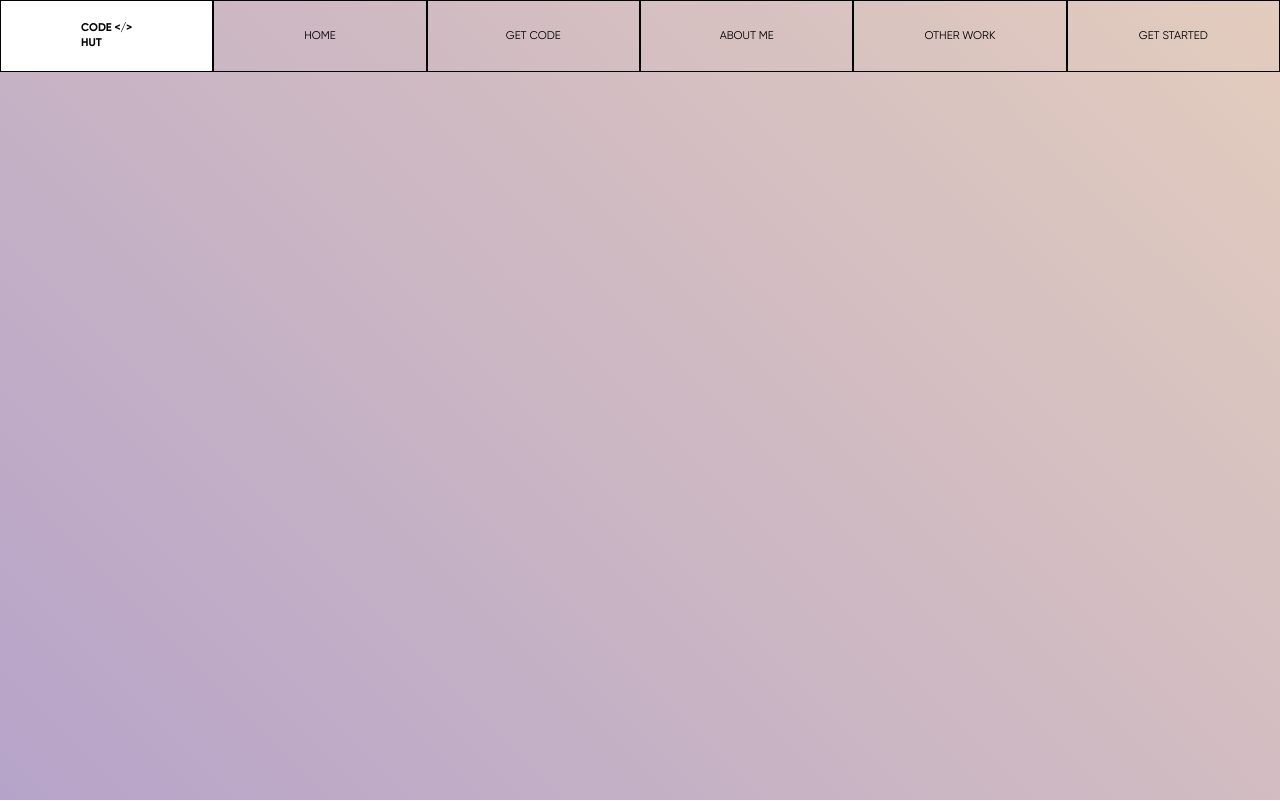
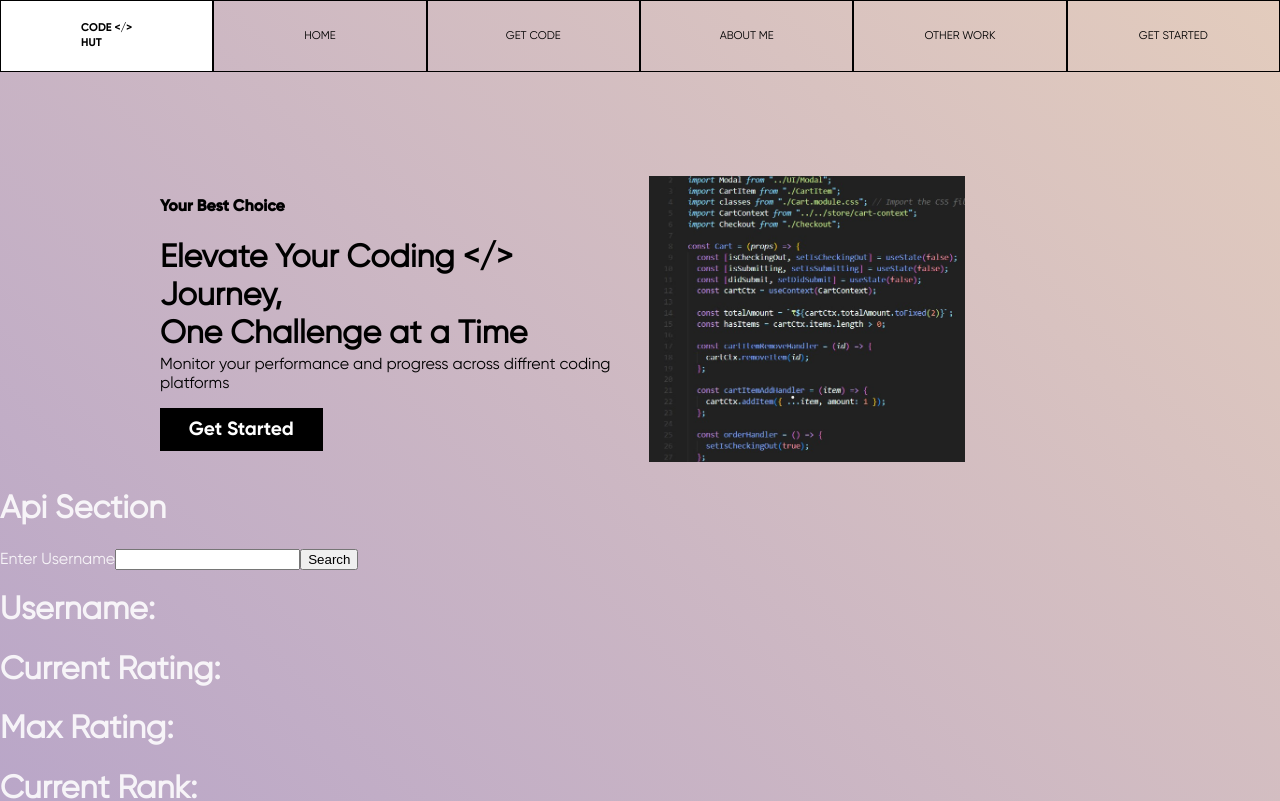
Before and after one commit to RaazKetan/CodeHut, a React (Vite) app: page / in a window 1280 px wide. Shown: the top 801 px of the page. Built offline with nearby package versions, Linux system fonts and the light colour scheme; no server answers.

Commit message:
Api CodeForces

```diff
--- a/src/App.jsx
+++ b/src/App.jsx
@@ -1,11 +1,15 @@
 import Header from './Components/Header'
+import HeroSection from './Components/HeroSection/HeroSection'
 import './App.css'
+import ApiSection from './Components/ApiSection/ApiSection'
 
 function App() {
 
   return (
     <>
       <Header/>
+      <HeroSection/>
+      <ApiSection/>
           </>
   )
 }
--- /dev/null
+++ b/src/Components/ApiSection/ApiSection.jsx
@@ -0,0 +1,70 @@
+import { useState, useCallback, useEffect } from "react";
+const ApiSection = () => {
+    const [username, setUsername] = useState("");
+    const [user, setUser] = useState([]);
+
+
+   const onChangeHandler = (e) => {
+        setUsername(e.target.value);
+    }
+
+    const fetchUserDetails = useCallback(async () => {
+        try {
+            // const response = await fetch(`https://codeforces.com/api/user.info?handles=${username};`);
+            const response = await fetch("https://codeforces.com/api/user.info?handles=ketanraaz");
+            if (!response.ok) {
+                throw new Error('Something went wrong!');
+            }
+            const data = await response.json();
+            const userDetails = {
+                uname: data.result[0].handle,
+                currentRating: data.result[0].rating,
+                maxRating: data.result[0].maxRating,
+                currentRank: data.result[0].rank,
+                maxRank: data.result[0].maxRank,
+                contribution: data.result[0].contribution,
+                avatar: data.result[0].titlePhoto
+            }
+            setUser(userDetails);
+
+        } catch (error) {
+            console.log(error.message);
+        }
+    }, []);
+
+    useEffect(() => {
+        fetchUserDetails();
+    },[fetchUserDetails,username])
+
+
+  const submitHandler = (e) => {
+
+        e.preventDefault();
+        setUsername(e.target.value);
+        fetchUserDetails();
+    }
+    return(
+        <div>
+            <h1>Api Section</h1>
+            <label>Enter Username</label>
+            <input type="text" onChange={onChangeHandler}  ></input>
+            <button
+            onClick={submitHandler}
+            >Search</button>
+            <div>
+                <h1>Username: {user.uname}</h1>
+                <h1>Current Rating: {
+                    user.currentRating
+                }</h1>
+                <h1>Max Rating: {user.maxRating} </h1>
+                <h1>Current Rank: </h1>
+                <h1>Max Rank: </h1>
+                <h1>Contribution: </h1>
+                <img src="" alt="avatar"></img>
+            </div>
+            {username && <h1>{username}</h1>}
+
+        </div>
+    )
+}
+export default ApiSection;
--- a/src/Components/Header.module.css
+++ b/src/Components/Header.module.css
@@ -22,13 +22,14 @@
     list-style: none;
     width: 100%;
     border: 1px solid #000;
-    transition: 0.5s all ease-in-out;
+    transition: all 0.5s ease-in-out;
     cursor: pointer;
     /* margin: 0 10px; */
 }
 .nav-bar ul li:hover{
     background-color: #fff;
     color: #fff;
+    /* transform: scale(1.1); */
 }
 .nav-bar ul li:nth-child(1){
     font-family: 'Gilroy-Bold', sans-serif;
@@ -38,5 +39,6 @@
     color: #000;
     text-transform: uppercase;
     font-size: 0.7rem;
+    transition: transform 0.5s;
     /* transition: 0.5s; */
 }
--- /dev/null
+++ b/src/Components/HeroSection/HeroSection.jsx
@@ -0,0 +1,12 @@
+import classes from './HeroSection.module.css';
+import LeftSection from './LeftSection';
+import RightSection from './RightSection';
+const HeroSection = () => {
+        return(
+            <div className={classes["hero-section"]}>
+                <LeftSection/>
+               <RightSection/>
+            </div>
+        );
+};
+export default HeroSection;
--- /dev/null
+++ b/src/Components/HeroSection/HeroSection.module.css
@@ -0,0 +1,8 @@
+.hero-section{
+    /* background-color: #f5f5f5; */
+    padding-top: 11rem;
+    /* width: 100%; */
+    /* text-align: center; */
+    display: flex;
+    margin-left: 10rem;
+}
--- /dev/null
+++ b/src/Components/HeroSection/LeftSection.jsx
@@ -0,0 +1,16 @@
+import classes from "./LeftSection.module.css";
+
+const LeftSection = () => {
+    return (
+        <div className = {classes.content}>
+            <h4>Your Best Choice</h4>
+                    <h1>
+                    Elevate Your Coding {'</>'} <br/> Journey, <br/> One Challenge at a Time
+                    </h1>
+                    <p>Monitor your performance and progress across diffrent coding platforms
+                    </p>
+                    <button>Get Started</button>
+        </div>
+    )
+};
+export default LeftSection;
--- /dev/null
+++ b/src/Components/HeroSection/LeftSection.module.css
@@ -0,0 +1,41 @@
+.content{
+    color: #000;
+}
+.content h4{
+    font-family: 'Gilroy-Bold';
+}
+.content h1{
+    font-family: 'Gilroy-Regular';
+    margin-top: 0.3rem;
+    margin-bottom: 0.2rem;
+    font-size: 2rem;
+    padding: 0;
+    color: #000;
+}
+.content p{
+    font-family: 'Gilroy-Regular';
+    /* font-size: 1.2em; */
+    color: #000;
+    margin: 0;
+    margin-bottom: 0.3em;
+    /* margin-top: 0.5em; */
+}
+
+.content button{
+    font-family: 'Gilroy-Bold';
+    font-size: 1.2em;
+    padding: 0.5em 1.5em;
+    margin-top: 0.5em;
+    margin-bottom: 0.5em;
+    background-color: #000;
+    color: #fff;
+    border: none;
+    border-radius: 0;
+    cursor: pointer;
+    transition: all 0.3s ease-in-out;
+}
+.content button:hover{
+    background-color: #fff;
+    color: #000;
+    border: 1px solid #000;
+}
--- /dev/null
+++ b/src/Components/HeroSection/RightSection.jsx
@@ -0,0 +1,22 @@
+import classes from "./RightSection.module.css";
+import image from "../../assets/Images/code.jpg";
+const RightSection = () => {
+  return (
+    <div className={classes["hero-section__image"]}>
+      {/* <span className={classes.infoAboutStreak}>
+        <span>
+          <span>
+            <h1>20+</h1>
+            <h5> Highest Streak</h5>
+          </span>
+          <span>
+            <h1>400+</h1>
+            <h5>Question Solved</h5>
+          </span>
+        </span>
+      </span> */}
+      <img src={image} alt="CodeHut" />
+    </div>
+  );
+};
+export default RightSection;
--- /dev/null
+++ b/src/Components/HeroSection/RightSection.module.css
@@ -0,0 +1,35 @@
+
+.hero-section__image img{
+    width: 50%;
+
+}
+.infoAboutStreak span{
+    display: flex;
+    flex-direction: row;
+    /* width: 10%; */
+    /* background-color: bisque; */
+    color: white;
+}
+.infoAboutStreak span span{
+    /* position: absolute; */
+    /* display: flex; */
+    padding: 10px;
+    /* justify-content: center; */
+    align-items: center;
+    flex-direction: column;
+    border: 1px solid black;
+}
+.infoAboutStreak span span h1{
+    font-size: 1.3em;
+    margin: 0;
+    padding: 0;
+}
+.infoAboutStreak span span h5{
+    font-family: 'Gilroy-Thin';
+    font-size: 0.7em;
+    margin: 0;
+    padding: 0;
+}
+/* .infoAboutStreak span:nth-child(2){
+    left: 30%;
+} */
```
Also changed, not shown: src/assets/Images/code.jpg (added).
